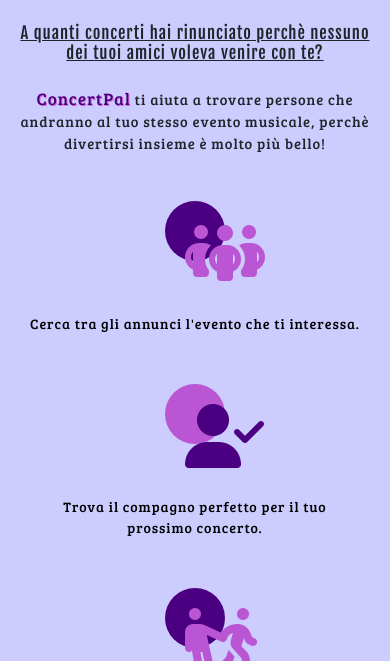
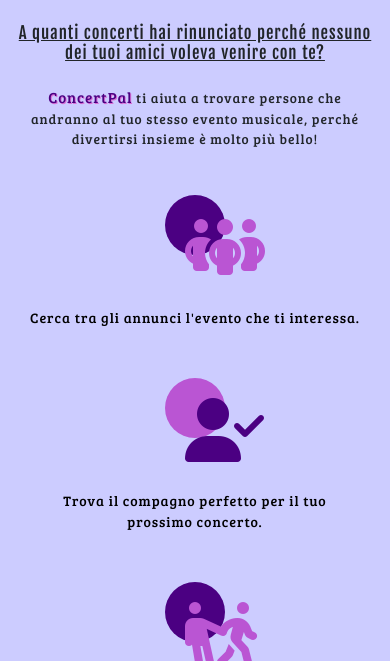
Before and after one commit to savioligiorgia/ConcertPal, a plain HTML site: page index.html in a window 390 px wide. Shown: the part 203-864 px from the top of the page. Drawn offline with nearby package versions, Linux system fonts and the light colour scheme.

Commit message:
Add files via upload

```diff
--- a/css/style.css
+++ b/css/style.css
@@ -98,21 +98,21 @@ h4 {
   }
 
   h4 {
-    font-size: 16.5px !important;
+    font-size: 16.7px !important;
   }
 
   #sottotitolo {
-    font-size: 14.5px;
+    font-size: 13.5px;
   }
 
   .diverso {
-    font-size: 17px;
+    font-size: 15px;
 
   }
 }
 
 footer {
-  background-color: indigo;
+  background-color: indigo !important;
 }
 
 .ul2 {
--- a/index.html
+++ b/index.html
@@ -2,7 +2,7 @@
 <html lang="it">
 	<head>
 		<meta charset="utf-8">
-		<meta name="description" content="Se cerchi un amico per il tuo prossimo concerto, questo è il sito fatto apposta per te!">
+		<meta name="description" content="ConcertPal ti aiuta a trovare il compagno perfetto per il tuo prossimo concerto.">
   		<meta name="author" content="Giorgia Savioli">
   		<meta name="viewport" content="width=device-width, initial-scale=1.0">
 		<link rel="stylesheet" type="text/css" href="css/style.css">
@@ -43,8 +43,8 @@
 		</header>
 		<main>
 			<div class="container">
-				<h4>A quanti concerti hai rinunciato perchè nessuno dei tuoi amici voleva venire con te?</h4>
-				<p id="sottotitolo"><span class="diverso">ConcertPal</span> ti aiuta a trovare persone che andranno al tuo stesso evento musicale, perchè divertirsi insieme è molto più bello!</p>
+				<h4>A quanti concerti hai rinunciato perché nessuno dei tuoi amici voleva venire con te?</h4>
+				<p id="sottotitolo"><span class="diverso">ConcertPal</span> ti aiuta a trovare persone che andranno al tuo stesso evento musicale, perché divertirsi insieme è molto più bello!</p>
 				<div class="row align-items-center responsive">
     				<div class="col-md-4 col-xs-1" style="text-align: center;">
       					<i class="fa-solid fa-people-group fa-4x" style= "color: mediumorchid; background-color: indigo; border-radius: 100%; padding: 20px; margin-top: 20px;"></i>
```
Also changed, not shown: annunci.html (+2 -2 lines).
